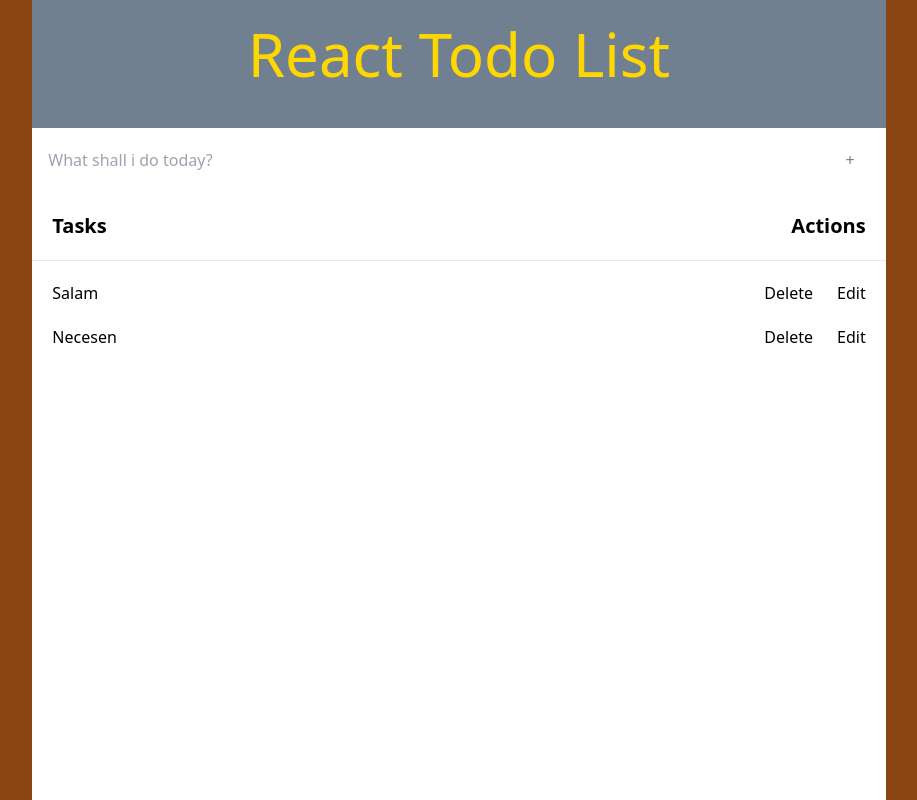
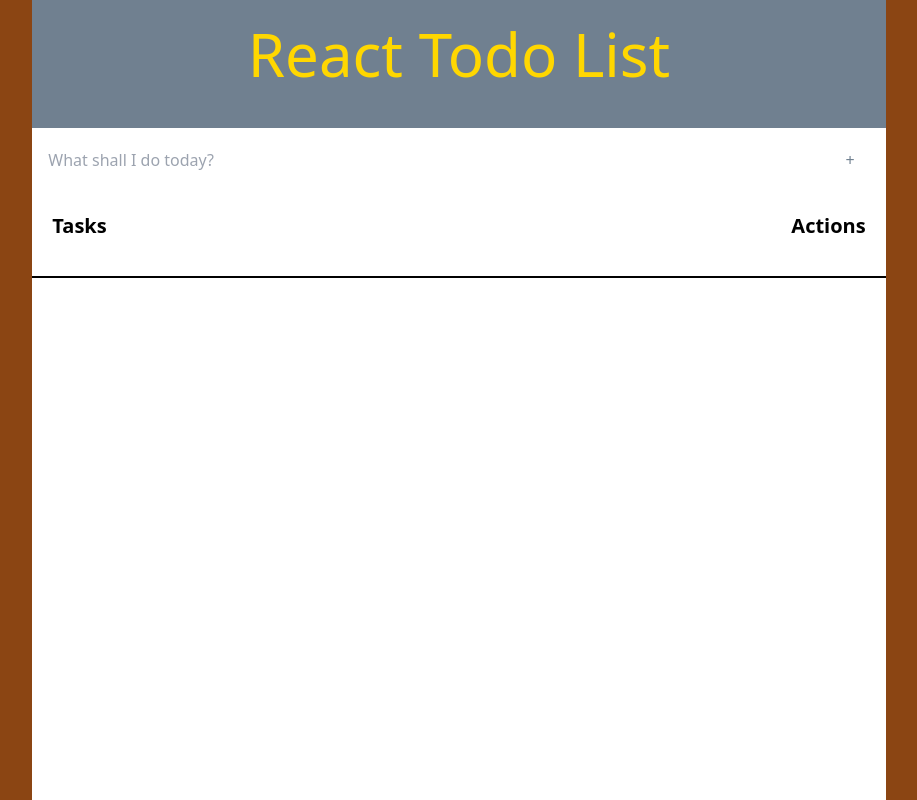
Before and after one commit to AliAgayevv/react-todo, a React (Vite) app: page / in a window 1280 px wide. Shown: the top 800 px of the page, without its empty margins (181-1098 px from the left). Built offline with nearby package versions, Linux system fonts and the light colour scheme.

Commit message:
Delete button, add task w enter

```diff
--- a/src/App.jsx
+++ b/src/App.jsx
@@ -1,23 +1,76 @@
 import './App.css'
 import Header from './components/Header'
-import Input from "./components/Input"
+import { useRef, useState, useEffect } from 'react'
 import NewTask from './components/NewTask'
 import TaskList from "./components/TaskList"
 
 function App() {
+  const [task, setTask] = useState(""); // To hold the current input
+  const [tasks, setTasks] = useState([]); // Array to hold all tasks
+  const inputRef = useRef(null); // Reference for the input field
+
+  // Focus on input when the component mounts
+  useEffect(() => {
+    inputRef.current.focus();
+  }, []);
+
+  function handleSubmit(e) {
+    e.preventDefault(); // Prevent form submission
+    if (task.trim()) {
+      setTasks([...tasks, { name: task, isEnd: false }]); // Add new task to the tasks array
+      setTask(""); // Clear the input after adding a task
+    }
+  }
+
+  function handleChange(e) {
+    setTask(e.target.value);
+  }
+
+  function handleKeyPress(e) {
+    if (e.key === "Enter") {
+      handleSubmit(e);
+    }
+  }
+
+  // Function to delete a task by index
+  function handleDeleteTask(index) {
+    setTasks(tasks.filter((_, i) => i !== index));
+  }
+
   return (
     <div className='w-8/12 mx-auto'>
       <Header />
-      <Input />
-      <TaskList />
-      <div className="bg-white h-screen flex flex-col">
-      <NewTask name={"Salam"} isEnd={false} />
+      <div>
+        <input
+          ref={inputRef} // Attach the ref to the input field
+          onKeyPress={handleKeyPress}
+          onChange={handleChange}
+          className="w-11/12 h-16 p-4 outline-none text-custom-slategray"
+          placeholder="What shall I do today?"
+          value={task}
+        />
+        <button
+          onClick={handleSubmit}
+          className="bg-white w-1/12 h-16 border-none outline-none text-custom-slategray"
+        >
+          +
+        </button>
 
-      <NewTask name={"Necesen"} isEnd={false} />
+        <div className="bg-white h-screen flex flex-col">
+          <TaskList tasks={tasks}/>
+          <div className="border-t-2 border-[#010101] w-full h-px mt-4"></div>
+          {tasks.map((taskItem, index) => (
+            <NewTask
+              key={index}
+              name={taskItem.name}
+              isEnd={taskItem.isEnd}
+              onDelete={() => handleDeleteTask(index)} // Pass delete function to each task
+            />
+          ))}
+        </div>
       </div>
-
     </div>
-  )
+  );
 }
 
 export default App;
--- a/src/components/Input.jsx
+++ /dev/null
@@ -1,31 +0,0 @@
-import { useState } from "react";
-
-function Input()
-{
-
-    const [task, setTask] = useState("")
-
-    function handleSubmit(e)
-    {
-        console.log(task)
-        setTask(() => "")
-    }
-
-    function handleChange(e)
-    {
-        setTask(() => e.target.value);
-        console.log(task)
-    }
-
-    return(
-        <div>
-            <input onChange={handleChange} className="w-11/12 h-16 p-4 outline-none text-custom-slategray" placeholder="What shall i do today?" value={task}>
-            </input>
-            <button onClick={handleSubmit} className="bg-white w-1/12 h-16 border-none outline-none text-custom-slategray">
-                +
-            </button>
-        </div>
-    )
-}
-
-export default Input;
--- a/src/components/NewTask.jsx
+++ b/src/components/NewTask.jsx
@@ -1,32 +1,27 @@
 import { useState } from "react";
 
 export default function NewTask(props) {
-    const taskName = props.name;
+    const { name: taskName, isEnd: initialIsEnd, onDelete } = props;
 
-    const [isEnd, setIsEnd] = useState(props.isEnd)
+    const [isEnd, setIsEnd] = useState(initialIsEnd);
 
-
-    function handleTask()
-    {
-        setIsEnd(() => !isEnd)
-        console.log(isEnd)
-        // isEnd === false ? isEnd = !isEnd : isEnd = isEnd
-        // console.log(isEnd);
+    function handleTask() {
+        setIsEnd(!isEnd);
     }
 
     return (
+        <div className="flex justify-between mt-5">
+            <button
+                onClick={handleTask}
+                className={`ml-5 ${isEnd ? 'line-through opacity-25' : ''}`}
+            >
+                {taskName}
+            </button>
 
-            <div className="flex justify-between mt-5">
-                {
-                    isEnd === true ?  <button onClick={handleTask} className="ml-5 line-through opacity-25  " >{taskName}</button> :
-                    <button onClick={handleTask} className="ml-5" >{taskName}</button>
-                }
-
-                <div className="flex gap-3 mr-5">
-                    <button className="bg-transparent border-custom-gold" /> Delete
-                    <button className="bg-transparent border-custom-gold" /> Edit
-                </div>
+            <div className="flex gap-3 mr-5">
+                <button onClick={onDelete} className="delete-button">Delete</button>
+                <button className="bg-transparent border-custom-gold">Edit</button>
             </div>
-
-    )
+        </div>
+    );
 }
--- a/src/components/TaskList.jsx
+++ b/src/components/TaskList.jsx
@@ -5,7 +5,6 @@ function TaskList() {
                 <span className="p-5 text-xl font-bold">Tasks</span>
                 <span className="p-5 text-xl font-bold">Actions</span>
             </div>
-            <hr className=""></hr>
 
 
     </div>
```
